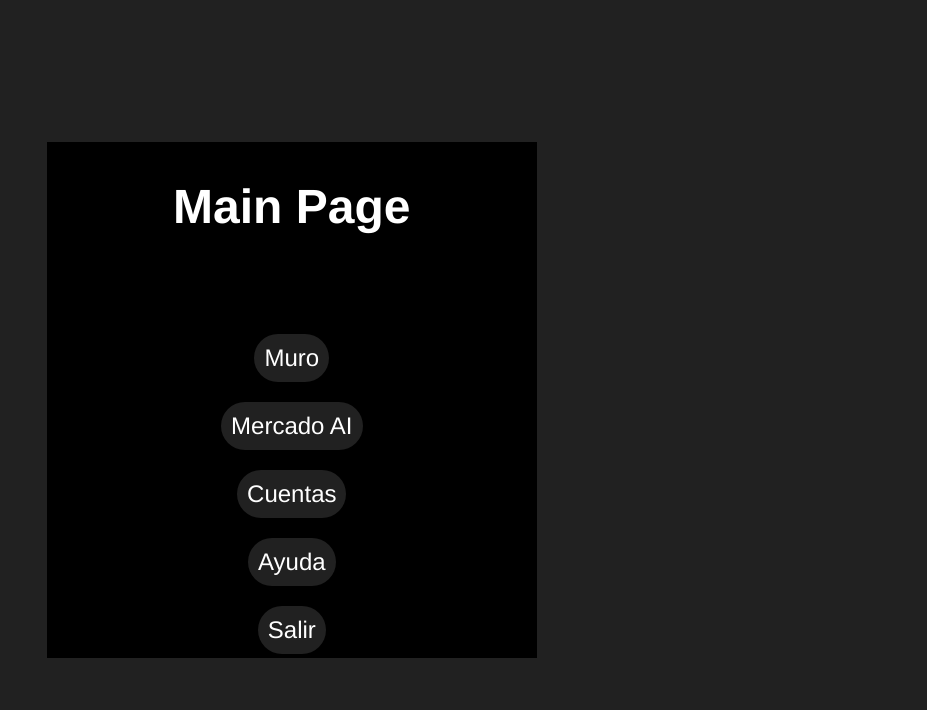
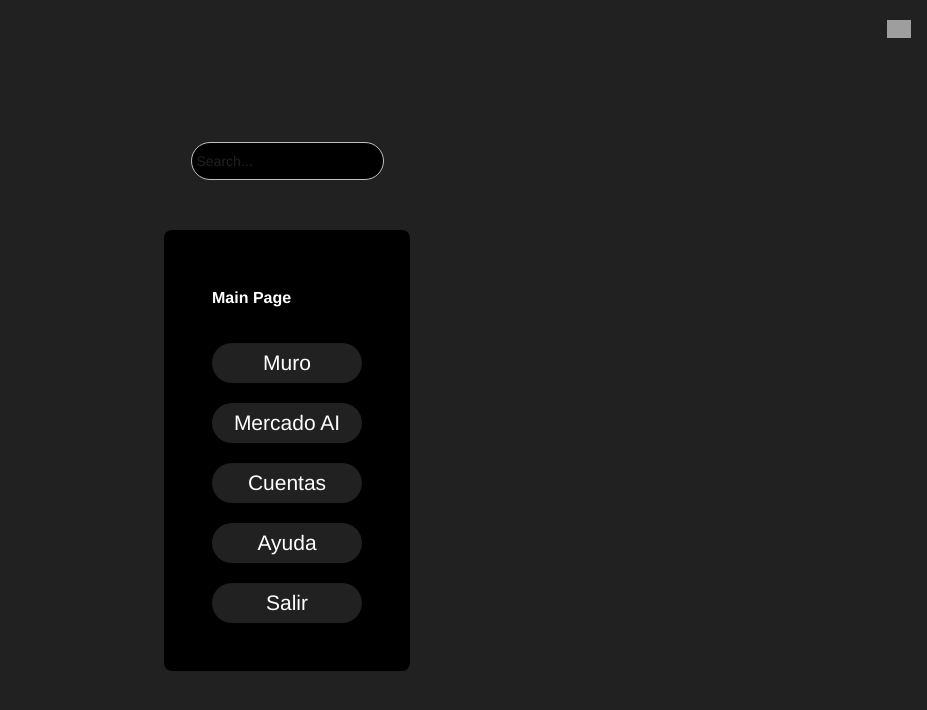
Before and after one commit to juanf1328/atawallFront, a React (Create React App) app: page /main in a window 1280 px wide. Shown: the top 710 px of the page, without its empty margins (353-1280 px from the left). Built offline with nearby package versions, Linux system fonts and the light colour scheme; grey boxes are pictures that could not be loaded.

Commit message:
new changes

```diff
--- a/src/components/CompanyRegister2.css
+++ b/src/components/CompanyRegister2.css
@@ -1,13 +1,31 @@
-.contains{
+.contains {
+  max-width: 600px;
+  margin: 0 auto;
+  padding: 1rem;
+  transform: scale(0.8);
   background: #000;
-    margin: 1;
-    padding: 1%;
+  border-radius: 17px;
+  position: relative;
+}
+
+.subtitle2 {
+  font-size: 1.1rem;
   text-align: center;
-    width: auto;
+  margin-bottom: 1rem;
 }
-.subtitle2{
-    font-size: 1rem;
+
+@media (max-width: 768px) {
+  .contains {
+    padding: 5%;
+    transform: scale(0.8);
   }
+}
+
+.text {
+  margin-left: 10px;
+  font-size: 0.8rem;
+}
+
 .circulo-container {
   display: flex;
   justify-content: space-between;
@@ -21,10 +39,10 @@
   margin-right: 10px;
 }
 
-  .text {
-    margin-left: 10px;
+.form-subtitle2{
+  text-align: center;
+  margin-bottom: -30px;
 }
-
 .row {
   width: 5rem;
   display: flex;
@@ -32,12 +50,19 @@
   margin-bottom: 20px;
 }
 
-  .btnss{
+.btnss {
   align-items: center;
   margin-left: 7rem;
 }
-  .finalizar{
+
+.finalizar {
   border-radius: 50rem;
   border-color: #05c988;
   background: #000;
 }
+
+@media (max-width: 500px) {
+  .btnss {
+    margin-left: 0;
+  }
+}
--- a/src/components/FinishRegister.css
+++ b/src/components/FinishRegister.css
@@ -1,5 +1,40 @@
-.modalFinish{
-    text-align: center;
+.modalFinish {
+    max-width: 600px;
+    margin: 0 auto;
+    padding: 2rem;
+    border-radius: 0.5rem;
+    box-shadow: 0 0 10px rgba(0,0,0,0.2);
+  }
+
+  @media (max-width: 768px) {
+    .modalFinish {
+      padding: 1rem;
+    }
+  }
+
+  .modalFinish h1 {
+    display: flex;
+    flex-direction: column;
+    align-items: center;
+  }
+
+  .modalFinish h1::after {
+    font-size: 1.5rem;
+  }
+
+  .modalFinish p {
+    font-size: 1.2rem;
+    line-height: 1.5;
+  }
+
+  .finalizar {
+    display: block;
     width: 100%;
-    table-layout: fixed;
-}
+    padding: 1rem 2rem;
+    border: none;
+    border-radius: 4px;
+    background: #05c988;
+    color: #fff;
+    font-size: 1.2rem;
+    cursor: pointer;
+  }
--- a/src/components/FinishRegister.js
+++ b/src/components/FinishRegister.js
@@ -15,7 +15,7 @@ const FinishRegister = () => {
     return (
       <form onSubmit={handleSubmit}>
         <div className='modalFinish'>
-            <h1>Felicitaciones</h1>
+        <h1>Felicitaciones <br />&#10004;</h1>
             <p>Su empresa ya se encuentra registrada, sube una imagen de perfil (Logotipo) que le permita identificarte rapidamente en nuestra plataforma.</p>
             <button onClick={handleSubmit} className='finalizar' type="submit">Mas tarde</button>
         </div>
--- a/src/components/Formulario.css
+++ b/src/components/Formulario.css
@@ -1,22 +1,3 @@
-/* form {
-    display: flex;
-    flex-direction: column;
-    width: 300px;
-    padding: 20px;
-    background-color: #f0f0f0;
-    border-radius: 8px;
-   } */
-   .form-container {
-    display: flex;
-    flex-direction: column;
-    align-items: center;
-    justify-content: center;
-    width: auto;
-    margin: 0 auto;
-    padding: 20px;
-    background-color: #000;
-    border-radius: 8px;
-  }
 
   .form-title {
     text-align: center;
@@ -36,14 +17,38 @@
    }
 
 
+/* Estilos para inputs y selects */
 input[type='text'],
 input[type='email'],
 select {
   padding: 5px;
   margin-top: 5px;
   border: 1px solid #c1c1c1;
-  border-radius: 4px;
+  border-radius: 22px; /* Redondea los bordes a 22px */
   width: 100%;
+  box-sizing: border-box; /* Incluye el padding y el borde en el ancho total */
+  font-size: 14px;
+  background-color: #000;
+  color: #c1c1c1;
+}
+
+input{
+  background-color: #000;
+  color: #c1c1c1;
+  height: 38px;
+}
+
+
+/* Ajusta el tamaño de los selects */
+select {
+  height: 35px; /* Ajusta la altura para que sea igual que la de los inputs */
+}
+
+/* Ajusta el tamaño de los selects en dispositivos pequeños */
+@media (max-width: 600px) {
+  select {
+    height: 30px; /* Reducir la altura en dispositivos pequeños si es necesario */
+  }
 }
 
 
@@ -57,29 +62,74 @@ select {
 /* Estilos para el botón */
 button[type='submit'] {
   margin-top: 20px;
-  padding: 10px;
-  background-color: #05c988;
-  color: #c1c1c1;
+  padding: 8px 16px; /* Ajustar el padding para hacerlo más pequeño */
+  background-color: #212121;
+  color: #05c988;
+  border-color: #05c988;
   border: none;
-  border-radius: 4px;
+  border-radius: 21px;
   cursor: pointer;
+  width: 150px; /* Establecer un ancho fijo para el botón */
+  margin: 0 auto; /* Centrar el botón */
+  display: block; /* Hacer que el botón sea un bloque para centrarlo */
+  font-size: 21px;
+}
+button[type='submit'] {
+  border-color: #05c988 !important; /* Cambia el color del borde */
 }
 
-button[type='submit']:hover {
-  background-color: #2b2b2b;
-  color: #09a16f;
+@media (max-width: 600px) {
+  button[type='submit'] {
+    width: 120px; /* Reducir aún más el ancho en dispositivos pequeños si es necesario */
+    padding: 6px 12px; /* Ajustar el padding para dispositivos pequeños */
+  }
 }
 
-/* Estilos para el contenedor del formulario */
+
+button[type='submit']:hover {
+  background-color: #05c988;
+  color: #212121;
+  border-color: #212121;
+}
+
+.responsable-center {
+  text-align: center;
+}
+
+
+
+.half-width select {
+  width: calc(50% - 5px); /* Ancho del 50% con un pequeño espacio entre elementos */
+}
+
 .form-container {
   display: flex;
   flex-direction: column;
   align-items: center;
   justify-content: center;
-  width: 60%;
+  width: 100%; /* Cambia el ancho a 100% para que ocupe todo el ancho disponible */
+  max-width: 400px; /* Establece un ancho máximo para la tarjeta */
   margin: 0 auto;
   padding: 20px;
   background-color: #000;
   border-radius: 8px;
-  text-align: center;
 }
+
+/* Añade un nuevo estilo para la clase que define la mitad del ancho */
+.half-width {
+  display: flex;
+  justify-content: space-between; /* Distribuye los elementos uniformemente */
+}
+
+.otros-botonesFormulario{
+  display: flex;
+  /* flex-direction: column; */
+  justify-content: center;
+  margin-top: 8px;
+}
+
+@media (max-width: 600px) {
+  .form-container {
+    padding: 10px; /* Reduce el padding en dispositivos pequeños */
+  }
+}
--- a/src/components/Login.css
+++ b/src/components/Login.css
@@ -17,7 +17,8 @@ body {
 .login-container {
   text-align: center;
   border-radius: 10px;
-  padding: 3rem;
+  /* padding: 3rem; */
+
 }
 
 h1 {
@@ -64,8 +65,12 @@ input::placeholder {
 .language-divider {
   width: 2px;
   height: 15px;
-  background-color: #14dbad;
-  margin: 0 10px;
+  background-color: #05c988;
+  margin: 0 74px;
+  position: fixed;
+  flex-direction: column;
+  justify-content: center;
+  display: flex;
 }
 
 button {
--- a/src/components/Login.js
+++ b/src/components/Login.js
@@ -116,7 +116,7 @@ const Login = () => {
       </Row>
       <Row>
         <Col span={8}>
-          <p style={{ marginTop:'4rem' ,color: '#05c988', textDecoration: 'underline', textDecorationColor: '#05c988', width: '7rem', cursor: 'pointer', marginLeft: '3rem' }}>{language === 'english' ? 'Need Help?' : 'Necesitas ayuda?'}</p>
+          <p style={{ marginTop:'4rem' ,color: '#05c988', textDecoration: 'underline', textDecorationColor: '#05c988', width: '7rem', cursor: 'pointer', marginLeft: '2.3rem' }}>{language === 'english' ? 'Need Help?' : 'Necesitas ayuda?'}</p>
         </Col>
       </Row>
       <Row>
--- a/src/components/MainPage.css
+++ b/src/components/MainPage.css
@@ -1,21 +1,84 @@
-*{
-    table-layout: fixed;
-}
-.conteiner{
+.container {
+    max-width: 600px;
+    margin: 0 auto;
+    padding: 2rem;
+    border-radius: 0.5rem;
     background: #000;
-    margin: 1;
-    padding: 1%;
-    text-align: center;
-    width: 30rem;
-    height: auto;
+  }
+
+  @media (max-width: 768px) {
+    .container {
+      padding: 1rem;
+    }
+  }
+
+  .container {
     display: flex;
     flex-direction: column;
-    justify-content: center;
+  }
 
-}
+  .container {
+    max-width: 800px;
+    padding: 3rem;
+    gap: 20px;
+  }
 
-.main1{
-    background: #212121 !important;
-    color: #fff !important;
-    border-radius: 2rem !important;
-}
+  .main1 {
+     margin: 1rem 0;
+     padding: 1.5rem 2rem;
+     font-size: 1.5rem;
+     color: #fff !important;
+  }
+
+  .main1:hover{
+    color: #05c988 !important;
+    background: #222222 !important;
+  }
+
+  .search {
+    margin: 0 auto 2rem;
+    width: fit-content;
+    display: flex;
+    align-items: center;
+    /* border: 1px solid #ccc; */
+    border-radius: 4px;
+    padding: 0.5rem;
+  }
+
+  .search input {
+    border: none;
+    outline: none;
+    padding: 0.5rem;
+    font-size: 1rem;
+  }
+
+  .search button {
+    padding: 0.5rem 1rem;
+    border: none;
+    border-radius: 4px;
+    background: #05c988;
+    color: #fff;
+    font-size: 1rem;
+    cursor: pointer;
+    display: none;
+  }
+
+  .bell-icon {
+    position: absolute;
+    top: 1rem;
+    right: 1rem;
+  }
+
+  .bell-icon img {
+    width: 1.5rem;
+  }
+
+  @media (max-width: 768px) {
+    .bell-icon {
+      right: 0.5rem;
+    }
+
+    .bell-icon img {
+      width: 1rem;
+    }
+  }
--- a/src/components/MainPage.js
+++ b/src/components/MainPage.js
@@ -18,9 +18,22 @@ const MainPage = () => {
 
   return (
     <form onSubmit={handleSubmit}>
-      <div className='conteiner'>
+      <div className="search">
+  <input type="text" placeholder="Search..." />
+  <button>Search</button>
+</div>
+
+<div className="bell-icon">
+  <img src="/bell.svg" />
+</div>
+
+<div className="bell-icon">
+  <img src="/bell.svg" />
+</div>
+
+      <div className='container'>
       <div>
-        <h1>Main Page</h1>
+        <h1 style={{fontSize:'1rem', marginBottom:'1rem'}}>Main Page</h1>
         </div>
         <div>
           <button className='main1' onClick={handleSubmit} type="submit">Muro</button>
--- a/src/components/Register.js
+++ b/src/components/Register.js
@@ -20,9 +20,9 @@ const Register = () => {
 
   return (
     <div>
-      <h1 className="titulo-global">atawall</h1>
+      <h1 style={{ fontSize:'2rem', marginBottom:'6rem' }} className="titulo-global">atawall</h1>
       <div className="Register">
-        <h1 className="titulo">¿Con qué perfil desea registrarte?</h1>
+        <h2 style={{ fontSize:'1rem' }} className="titulo">¿Con qué perfil desea registrarte?</h2>
         <div className="perfiles">
           <button
             className={`perfil ${perfil === "Individuo" ? "perfil-activo" : ""}`}
```
Also changed, not shown: src/components/CompanyRegister2.js (+5 -5 lines), src/components/Formulario.js (+11 -9 lines), src/components/Register.css (+56 -11 lines). Lines whose indentation alone changed are shown as unchanged.
